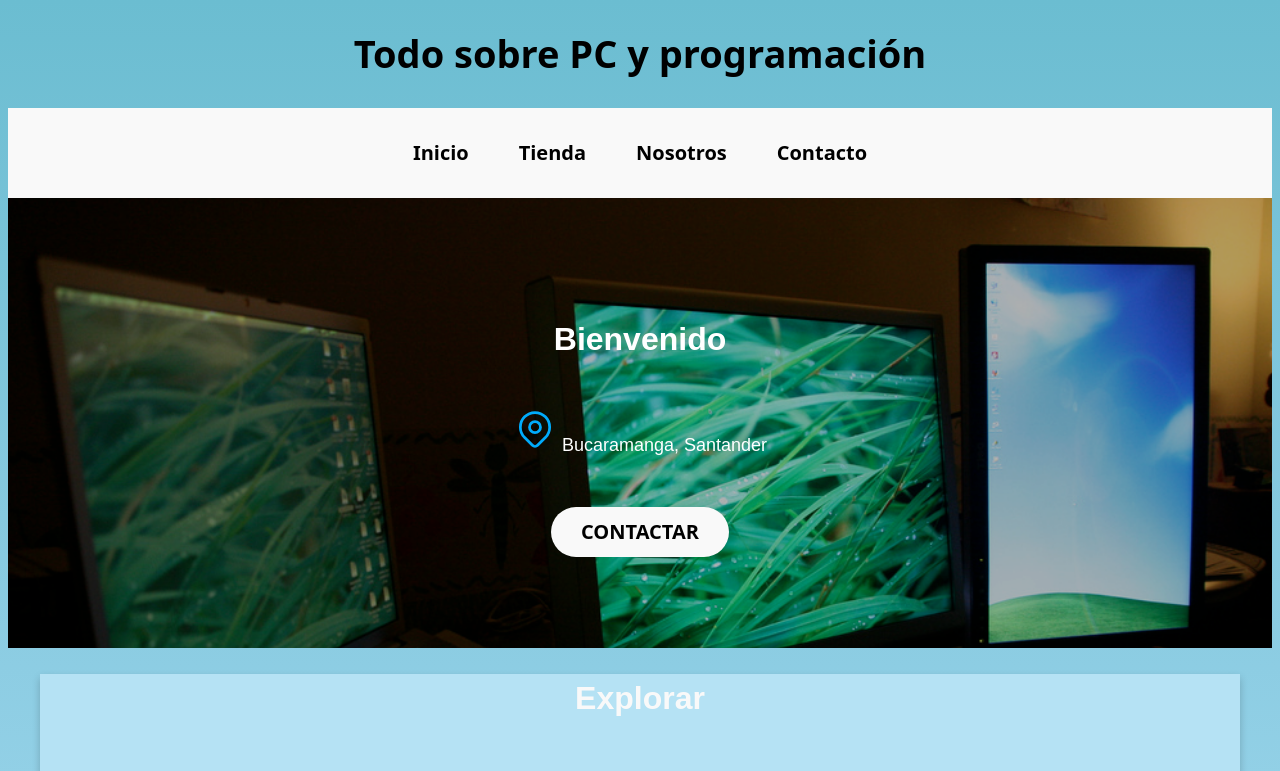
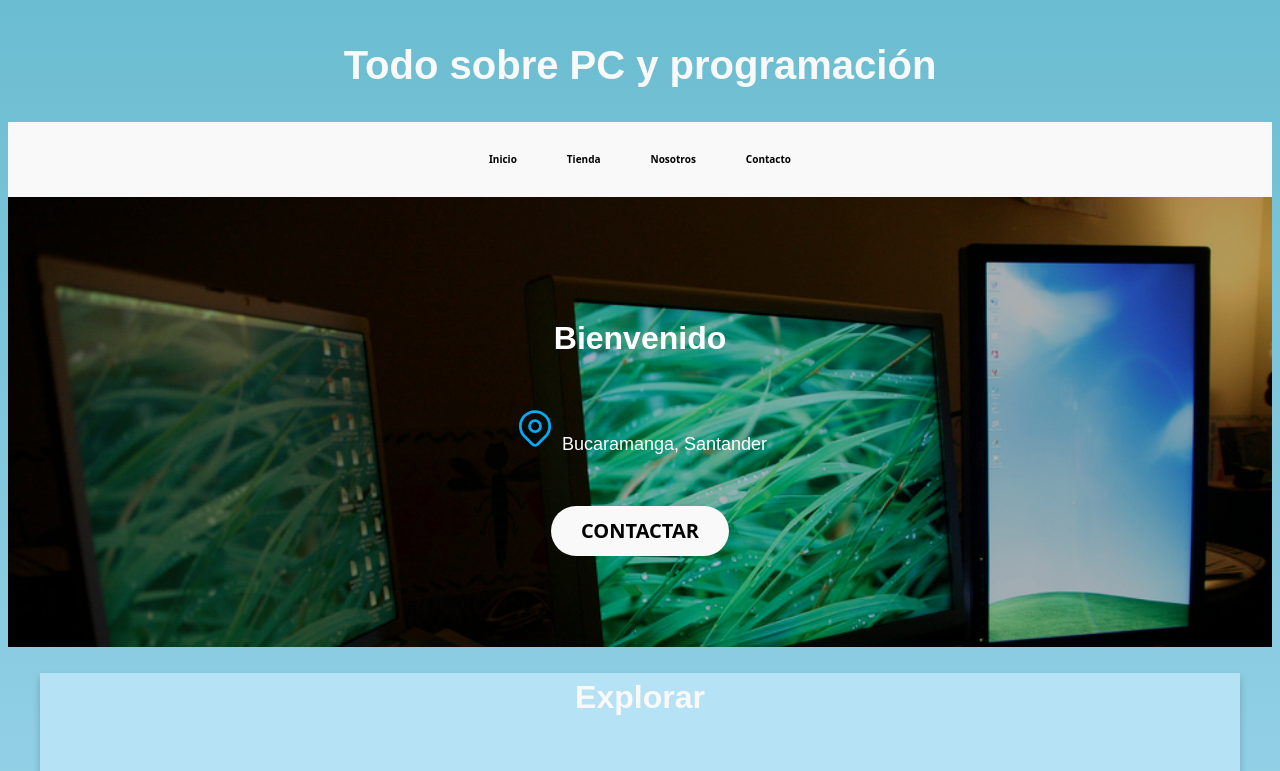
Before and after one commit to Daniel1098K/Daniel1098K-todosobrepcyprogramacion, a plain HTML site: page index.html in a window 1280 px wide. Shown: the top 771 px of the page. Drawn offline with Linux system fonts and the light colour scheme.

Commit message:
Update index.html

```diff
--- a/index.html
+++ b/index.html
@@ -10,7 +10,7 @@
     <style>
         @import url('https://fonts.googleapis.com/css2?family=Fredoka:wdth,wght@75..125,300..700&display=swap');
         </style>
-        <link rel="stylesheet" href="css/styless.css">
+        <link rel="stylesheet" href="css/style.css">
     </head>
 <body>
 
```
